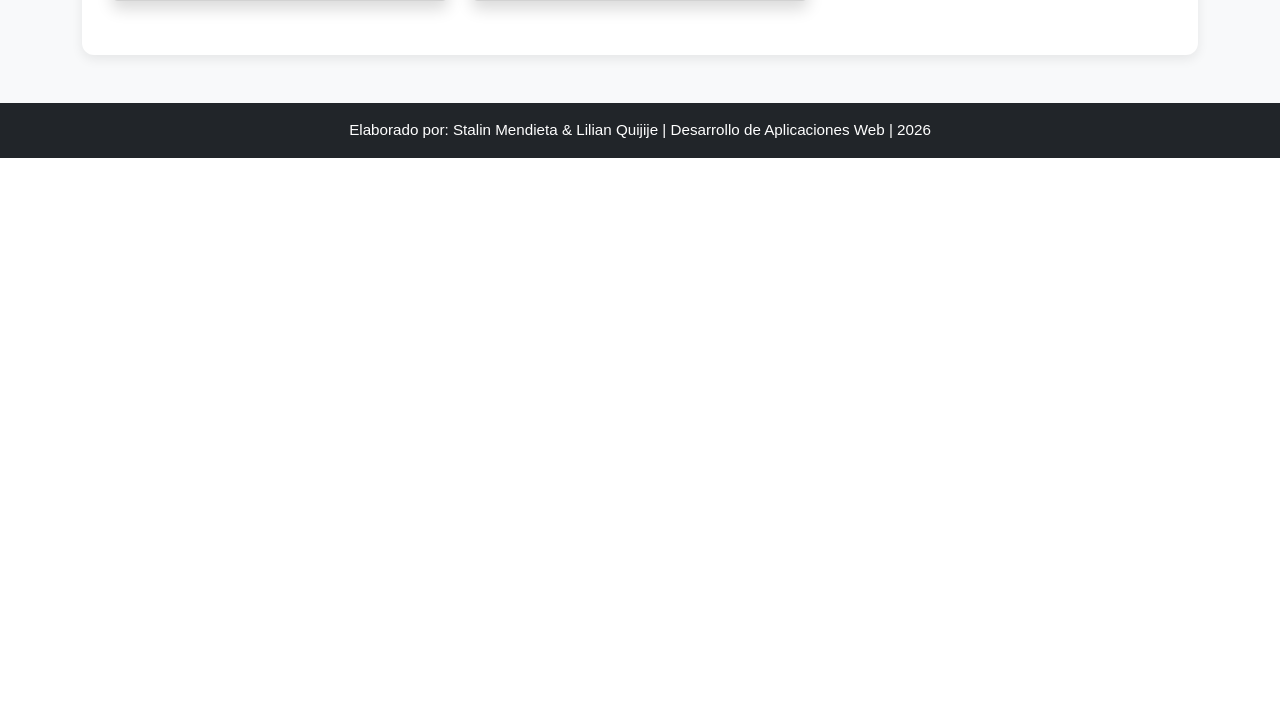
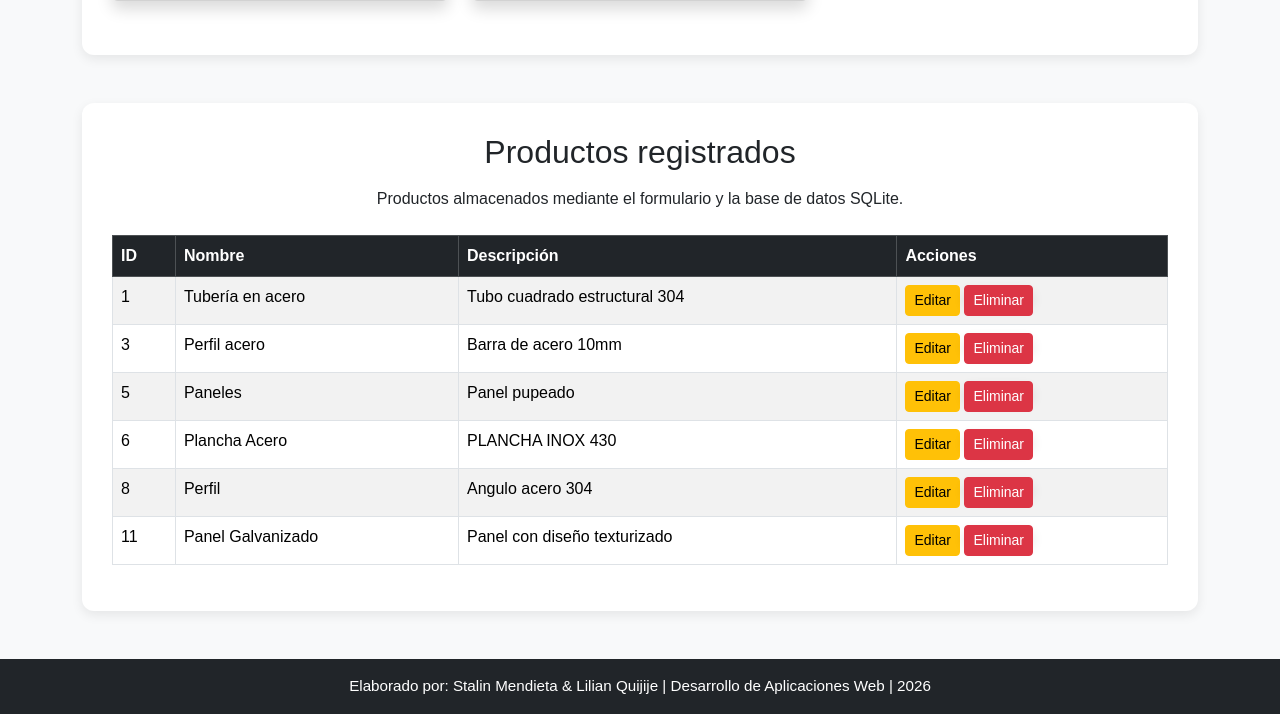
Before and after one commit to StalinGML/Desarrollo-Aplicaciones-Web-E-General, a Flask app: page /productos in a window 1280 px wide. Shown: the part 1762-2476 px from the top of the page. Before the commit the page ends 1920 px from the top, so only its background shows below. Run offline with Flask 3, Linux system fonts and the light colour scheme; data comes from the database, SQL or seed files in the repository; both versions use the stored data as it was after the commit.

Commit message:
Avance 12: persistencia de productos con SQLite

```diff
--- a/app.py
+++ b/app.py
@@ -1,4 +1,7 @@
 from flask import Flask, render_template, request, redirect
+import sqlite3
+import os
+
 from forms import (
     ProductoForm,
     ClienteForm,
@@ -7,6 +10,35 @@ from forms import (
 )
 
 app = Flask(__name__)
+
+# ==============================
+# CONFIGURACIÓN DE SQLITE
+# ==============================
+
+DATABASE = os.path.join("data", "ferreteria.db")
+
+
+def conectar_db():
+    return sqlite3.connect(DATABASE)
+
+
+def inicializar_db():
+
+    os.makedirs("data", exist_ok=True)
+
+    conn = conectar_db()
+
+    conn.execute("""
+        CREATE TABLE IF NOT EXISTS productos (
+            id INTEGER PRIMARY KEY AUTOINCREMENT,
+            nombre TEXT NOT NULL,
+            descripcion TEXT NOT NULL
+        )
+    """)
+
+    conn.commit()
+    conn.close()
+
 
 # Clave secreta para Flask-WTF y protección CSRF
 app.config["SECRET_KEY"] = "clave-secreta-proyecto"
@@ -58,6 +90,7 @@ def inicio():
 @app.route("/productos")
 def productos():
 
+    # Catálogo existente
     productos = [
         {
             "nombre": "Tubos",
@@ -111,9 +144,21 @@ def productos():
         }
     ]
 
+    # Productos almacenados en SQLite
+    conn = conectar_db()
+
+    cursor = conn.execute(
+        "SELECT id, nombre, descripcion FROM productos"
+    )
+
+    productos_db = cursor.fetchall()
+
+    conn.close()
+
     return render_template(
         "productos.html",
-        productos=productos
+        productos=productos,
+        productos_db=productos_db
     )
 
 
@@ -127,6 +172,22 @@ def formulario_producto():
     form = ProductoForm()
 
     if form.validate_on_submit():
+
+        conn = conectar_db()
+
+        conn.execute(
+            """
+            INSERT INTO productos (nombre, descripcion)
+            VALUES (?, ?)
+            """,
+            (
+                form.nombre.data,
+                form.descripcion.data
+            )
+        )
+
+        conn.commit()
+        conn.close()
 
         producto = {
             "nombre": form.nombre.data,
@@ -143,6 +204,79 @@ def formulario_producto():
         "formulario_producto.html",
         form=form
     )
+
+
+# ==============================
+# EDITAR PRODUCTO
+# ==============================
+
+@app.route("/editar-producto/<int:id>", methods=["GET", "POST"])
+def editar_producto(id):
+
+    conn = conectar_db()
+
+    producto = conn.execute(
+        "SELECT id, nombre, descripcion FROM productos WHERE id = ?",
+        (id,)
+    ).fetchone()
+
+    conn.close()
+
+    if producto is None:
+        return redirect("/productos")
+
+    form = ProductoForm()
+
+    if request.method == "GET":
+        form.nombre.data = producto[1]
+        form.descripcion.data = producto[2]
+
+    if form.validate_on_submit():
+
+        conn = conectar_db()
+
+        conn.execute(
+            """
+            UPDATE productos
+            SET nombre = ?, descripcion = ?
+            WHERE id = ?
+            """,
+            (
+                form.nombre.data,
+                form.descripcion.data,
+                id
+            )
+        )
+
+        conn.commit()
+        conn.close()
+
+        return redirect("/productos")
+
+    return render_template(
+        "formulario_producto.html",
+        form=form
+    )
+
+
+# ==============================
+# ELIMINAR PRODUCTO
+# ==============================
+
+@app.route("/eliminar-producto/<int:id>", methods=["POST"])
+def eliminar_producto(id):
+
+    conn = conectar_db()
+
+    conn.execute(
+        "DELETE FROM productos WHERE id = ?",
+        (id,)
+    )
+
+    conn.commit()
+    conn.close()
+
+    return redirect("/productos")
 
 
 # ==============================
@@ -398,4 +532,5 @@ def eliminar(indice):
 # ==============================
 
 if __name__ == "__main__":
+    inicializar_db()
     app.run(debug=True)
--- a/templates/productos.html
+++ b/templates/productos.html
@@ -77,4 +77,98 @@ Productos - IMPORDYCOM S.A.
 
 </section>
 
+
+<!-- ============================== -->
+<!-- PRODUCTOS REGISTRADOS EN SQLITE -->
+<!-- ============================== -->
+
+<section class="my-5">
+
+    <h2 class="text-center mb-3">
+        Productos registrados
+    </h2>
+
+    <p class="text-center mb-4">
+        Productos almacenados mediante el formulario y la base de datos SQLite.
+    </p>
+
+    <div class="table-responsive">
+
+        <table class="table table-bordered table-striped table-hover">
+
+            <thead class="table-dark">
+
+                <tr>
+                    <th>ID</th>
+                    <th>Nombre</th>
+                    <th>Descripción</th>
+                    <th>Acciones</th>
+                </tr>
+
+            </thead>
+
+            <tbody>
+
+                {% for producto in productos_db %}
+
+                    <tr>
+
+                        <td>
+                            {{ producto[0] }}
+                        </td>
+
+                        <td>
+                            {{ producto[1] }}
+                        </td>
+
+                        <td>
+                            {{ producto[2] }}
+                        </td>
+
+                        <td>
+
+                            <a
+                                href="{{ url_for('editar_producto', id=producto[0]) }}"
+                                class="btn btn-warning btn-sm">
+                                Editar
+                            </a>
+
+                            <form
+                                action="{{ url_for('eliminar_producto', id=producto[0]) }}"
+                                method="POST"
+                                style="display: inline; margin: 0; padding: 0; border: 0;">
+
+                                <button
+                                    type="submit"
+                                    class="btn btn-danger btn-sm"
+                                    onclick="return confirm('¿Está seguro de eliminar este producto?');">
+                                    Eliminar
+                                </button>
+
+                            </form>
+
+                        </td>
+
+                    </tr>
+
+                {% else %}
+
+                    <tr>
+
+                        <td colspan="4" class="text-center">
+                            No hay productos registrados todavía.
+                        </td>
+
+                    </tr>
+
+                {% endfor %}
+
+            </tbody>
+
+        </table>
+
+    </div>
+
+</section>
+
 {% endblock %}
```
Also changed, not shown: data/ferreteria.db (added).
